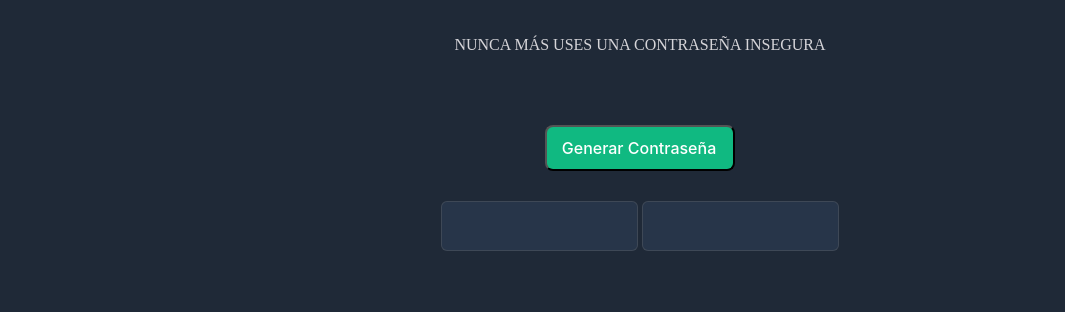
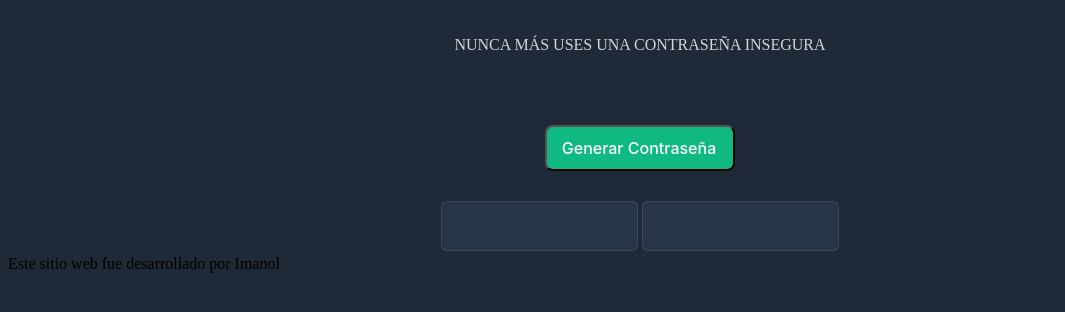
Before and after one commit to imasarnago/Random-Password-generator, a plain HTML site: page index.html in a window 1280 px wide. Shown: the part 272-584 px from the top of the page, without its empty margins (0-1065 px from the left). Drawn offline with Linux system fonts and the light colour scheme.

Commit message:
Footer info added

```diff
--- a/index.html
+++ b/index.html
@@ -19,6 +19,9 @@
        <textarea id="campo1" disabled></textarea>
        <textarea id="campo2" disabled></textarea>
     </div>
+    <footer>
+        Este sitio web fue desarrollado por Imanol
+    </footer>
 </body>
 <script src="index.js"></script>
 </html>
```
Also changed, not shown: 1 other file.
